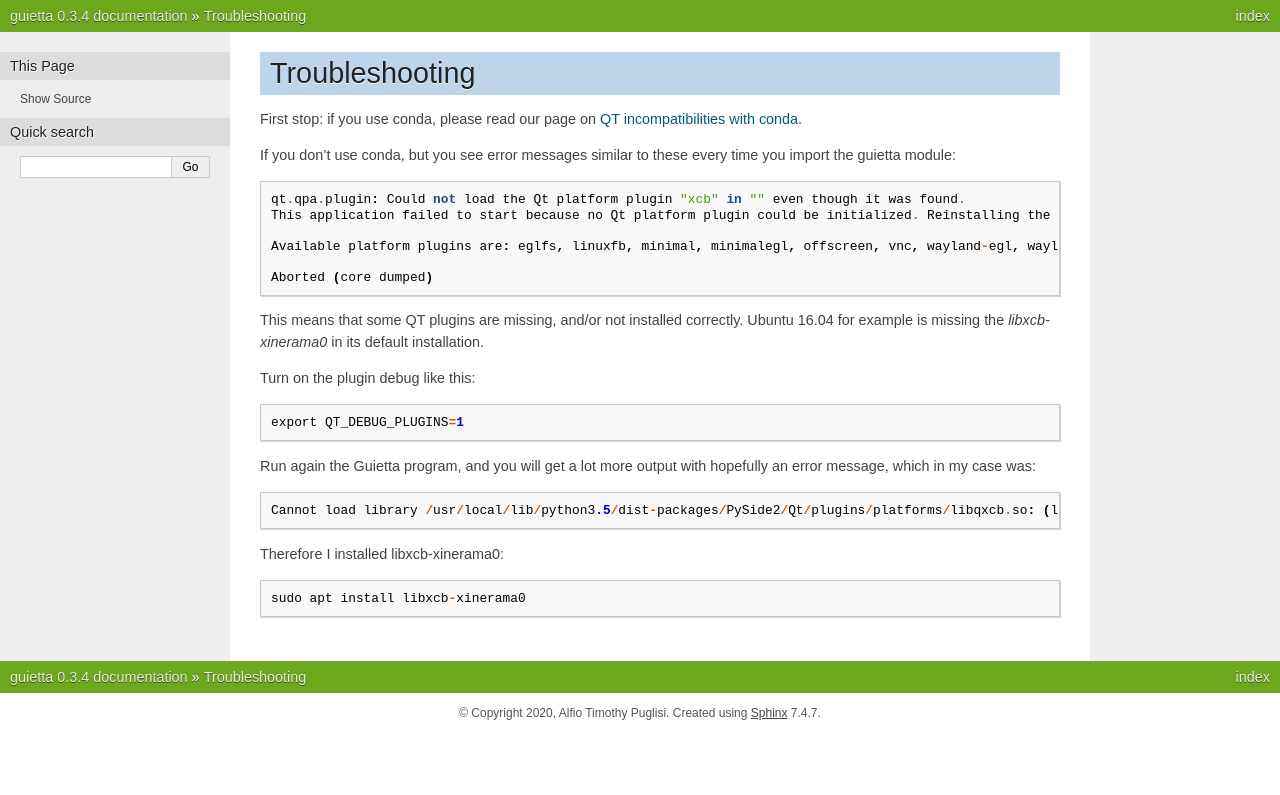
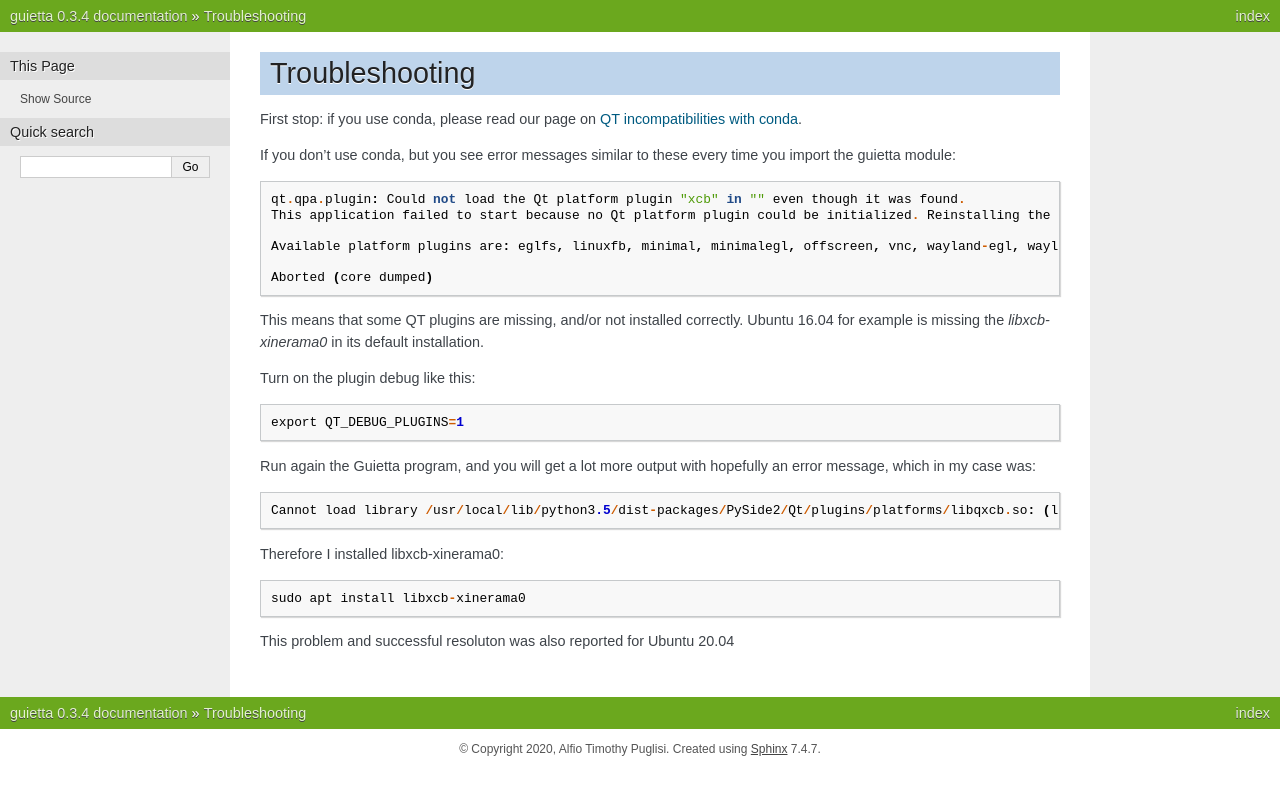
Before and after one commit to alfiopuglisi/guietta, a Sphinx documentation site: the page built from docs/troubleshooting.rst, in a window 1280 px wide. Shown: the top 795 px of the page. Built offline with Sphinx 7.4.7, drawn with Linux system fonts in a browser that asks for light colours.

Commit message:
Added note about Ubuntu 20.04

```diff
--- a/docs/troubleshooting.rst
+++ b/docs/troubleshooting.rst
@@ -34,3 +34,5 @@ hopefully an error message, which in my case was::
 Therefore I installed libxcb-xinerama0::
 
    sudo apt install libxcb-xinerama0
+
+This problem and successful resoluton was also reported for Ubuntu 20.04
```
